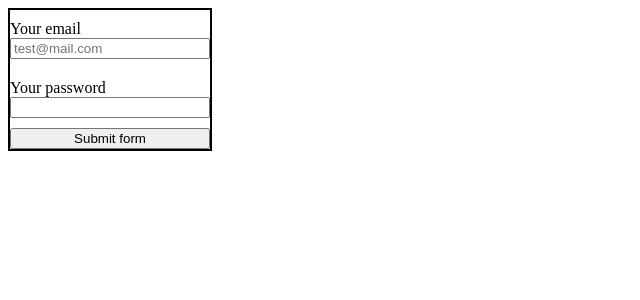
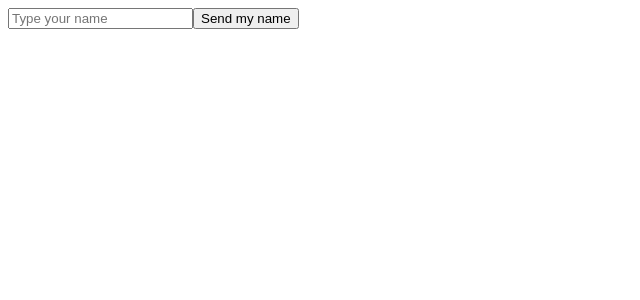
Before and after one commit to freshcodeAlice/fm-cra-first-project, a React (Create React App) app: page / in a window 1280 px wide. Shown: the top 300 px of the page, without its empty margins (0-640 px from the left). Built offline with nearby package versions, Linux system fonts and the light colour scheme.

Commit message:
HelloForm task resolve

```diff
--- a/src/components/App.js
+++ b/src/components/App.js
@@ -1,9 +1,13 @@
-import SignInForm from "./SignInForm"
+
+import HelloParent from "./HelloForm/HelloParent";
+
 
 function App() {
 
+
+
     return (
-        <SignInForm />
+       <HelloParent />
     )
 }
 
--- /dev/null
+++ b/src/components/HelloForm/HelloForm.js
@@ -0,0 +1,35 @@
+import React from "react";
+
+class HelloForm extends React.Component {
+    constructor(props) {
+        super(props);
+        this.state = {
+            name: ''
+        }
+    }
+
+    changeHandler = ({target: {value, name}}) => {
+        this.setState({
+            [name]: value
+        })
+    }
+
+    submitHandler = (event) => {
+        event.preventDefault();
+        const {props: {sendDataToParent}, state: {name}} = this;
+        sendDataToParent(name);
+    }
+
+
+    render() {
+        return (
+        <form onSubmit={this.submitHandler}>
+        <input type="text" placeholder="Type your name" name="name" value={this.state.name} onChange={this.changeHandler}/>
+        <button>Send my name</button>
+        </form>
+        )
+    }
+}
+
+
+export default HelloForm;
--- /dev/null
+++ b/src/components/HelloForm/HelloParent.js
@@ -0,0 +1,46 @@
+import React from "react"
+import HelloForm from "./HelloForm"
+
+class HelloParent extends React.Component{
+    constructor(props) {
+        super(props);
+        this.state = {
+            name: ''
+        }
+    }
+
+    getStateFromChild = (data) => {
+       this.setState({
+        name: data
+       })
+    }
+
+
+    render () {
+        const {name} = this.state;
+        return (
+            <>
+            <HelloForm sendDataToParent={this.getStateFromChild}/>
+           {name && <div className='hello-field'>{name}</div>}
+            </>
+        )
+    }
+
+}
+
+
+export default HelloParent
+
+
+
+
+
+
+/*
+Написати компоненту з формою, що складається з одного інпута і кнопки відправки. За натиснення поряд з формою виникає прямокутник, який вітає користувача тим ім'ям, яке було введено в інпут
+
+(Три компоненти!):
+- Компонента з формою
+- Компонента з полем для привітання (sibling до компоненти з формою)
+- Батьківська компонента, через яку ці дві спілкуються
+*/
--- a/src/components/SignInForm/index.js
+++ b/src/components/SignInForm/index.js
@@ -20,13 +20,7 @@ class SignInForm extends React.Component {
 
     submitHandler = (event) => {
         event.preventDefault();
-
-        if (!this.state.email.includes('@')) {
-            this.setState({
-                isEmailValid: false
-            })
-        }
-        console.log(this.state);
+        this.props.callback(this.state);
     }
 
     render() {
@@ -46,10 +40,3 @@ class SignInForm extends React.Component {
 }
 
 export default SignInForm;
-
-
-
-/*
-Написати компоненту з формою, що складається з одного інпута і кнопки відправки. За натиснення поряд з формою виникає прямокутник, який вітає користувача тим ім'ям, яке було введено в інпут
-
-*/
```
